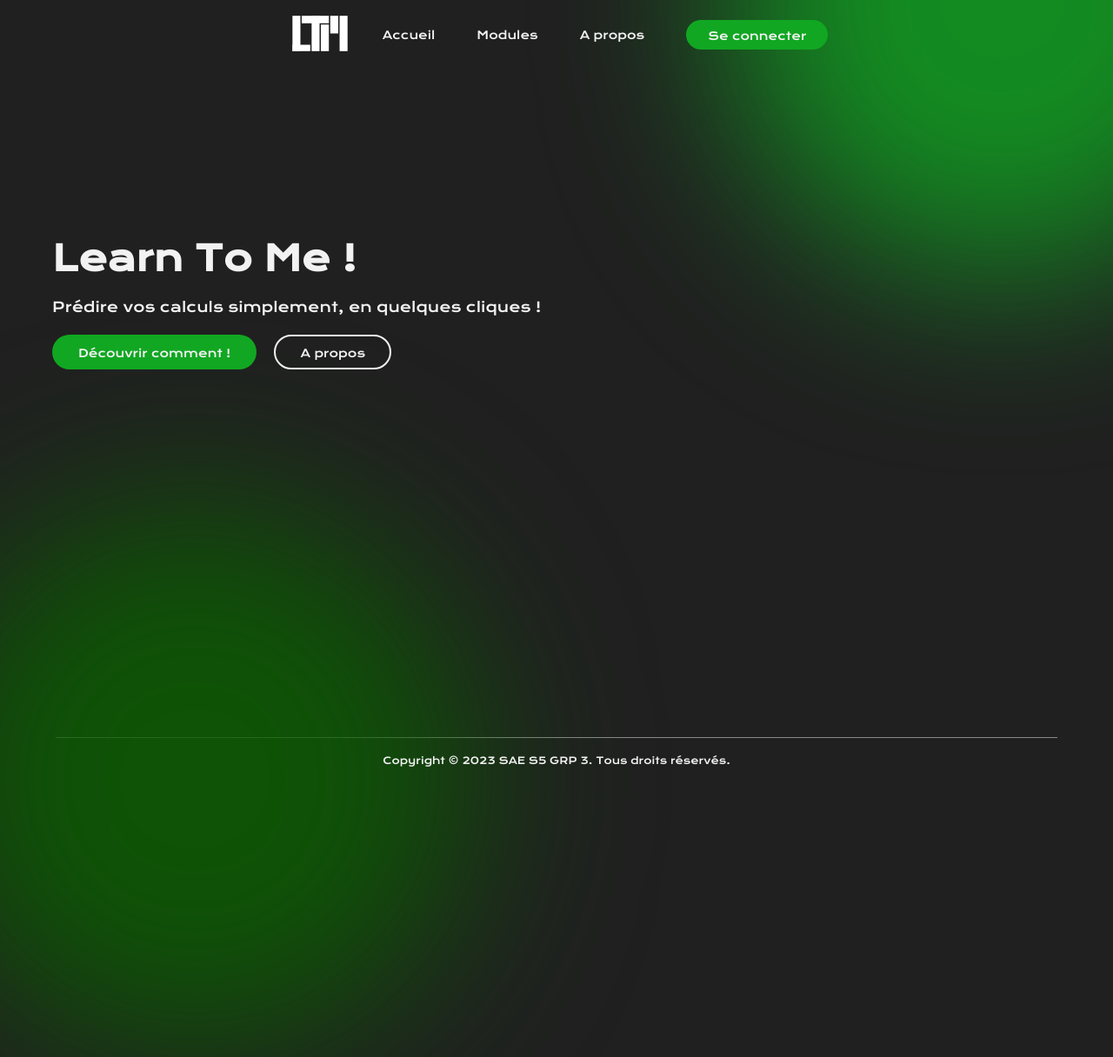
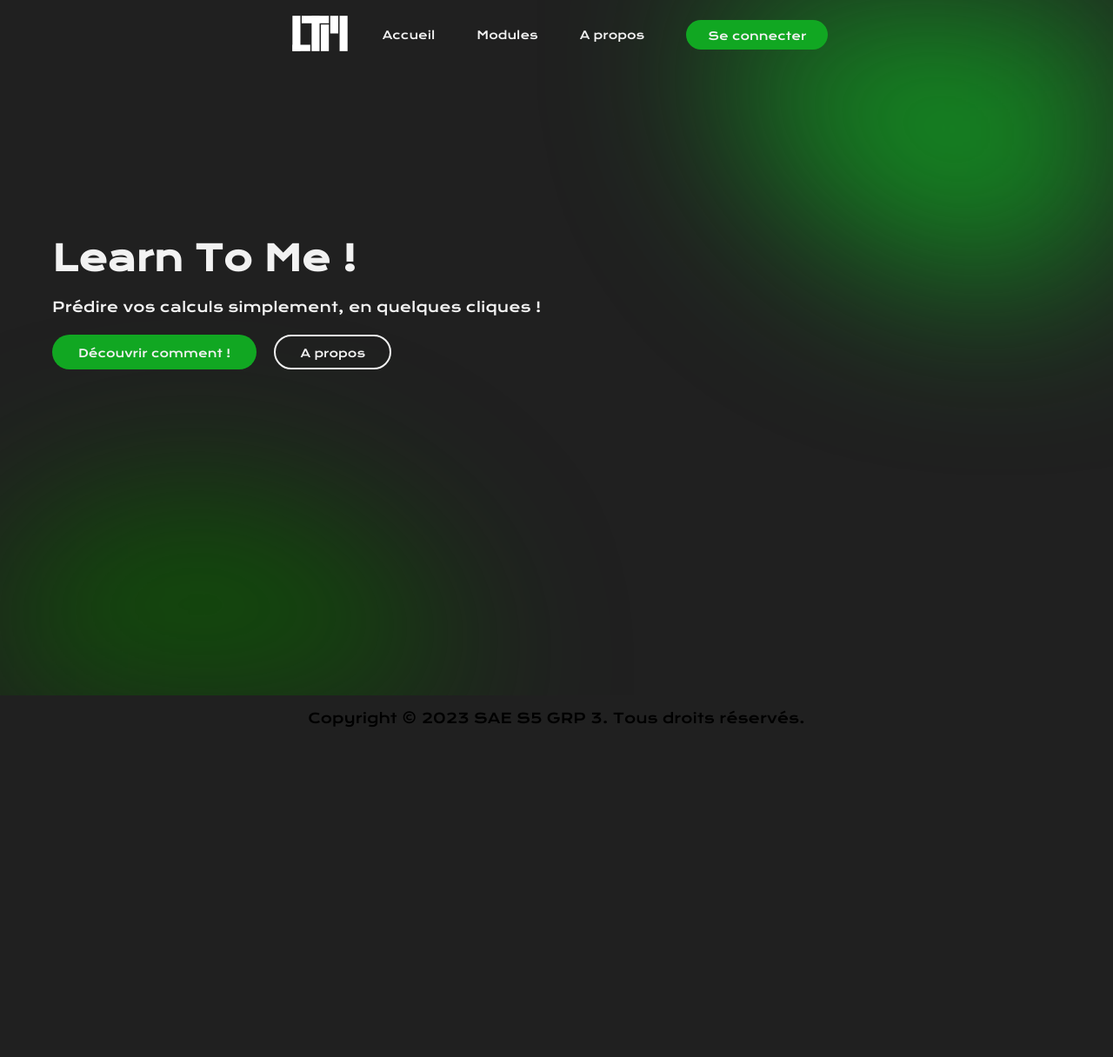
Before and after one commit to mathieuChdz/SAE_S5_S6_BUT3, a PHP site: page /index.php in a window 1280 px wide; the page is wider, and only the part inside the window is pictured. Shown: that part at 87% size. After the commit the page ends 836 px from the top of that part, so only its background shows below. Run offline with PHP 8.4, Linux system fonts and the light colour scheme.

Commit message:
correction bug bg

```diff
--- a/src_web/css/css.css
+++ b/src_web/css/css.css
@@ -48,8 +48,11 @@
     font-family: Krona One, sans-serif;
 }
 
-body {
+html, body {
     margin: 0;
+    padding: 0;
+    height: 100%;
+    width: 100%;
 }
 
 nav{
@@ -64,17 +67,28 @@
     height: auto;
     min-height: 100vh;
     max-width: 100vw;
-
+    position: relative;
     display: flex;
     align-items: center;
     justify-content: center;
+}
+
+footer {
+    background-color: var(--color-black);
+    width: 100%;
+    display: flex;
+    flex-direction: column;
+    justify-content: center;
+    text-align: center;
+    align-items: center;
+    gap: 0.5em;
 }
 
 
 /* ########################### Textes ########################### */
 
 h1, h2, h3, h4, a, p{
-    z-index: 90 !important;
+
 }
 
 h1 {
@@ -101,11 +115,16 @@
     top: 0;
     position: absolute;
     z-index: 10;
-    height: auto;
+    height: 100%;
+    overflow: hidden;
 }
 
 .background{
     filter: blur(100px);
+    height: 100%;
+    width: 100%;
+    min-height: 100vh;
+    overflow: hidden;
 }
 
 .circle1,
@@ -126,7 +145,6 @@
     background-color: var(--color-green-secondary);
     transform: translateX(-15%) translateY(90%);
 }
-
 
 /* ########################### Navbar ########################### */
 
@@ -187,7 +205,6 @@
 .pres-index-container {
     margin-top: 15%;
     position: absolute;
-    z-index: 100;
     width: var(--max-width-all);
     max-width: var(--max-width-all);
 }
--- a/src_web/imports/footer.html
+++ b/src_web/imports/footer.html
@@ -1,5 +1,10 @@
 <footer>
-    <div class="footer-main">
+    <div class="footer-content">
+        <div class="footer-nav-container">
+            <div class="footer-nav-content">
+
+            </div>
+        </div>
         <span></span>
         <p>Copyright © 2023 SAE S5 GRP 3. Tous droits réservés.</p>
     </div>
```
